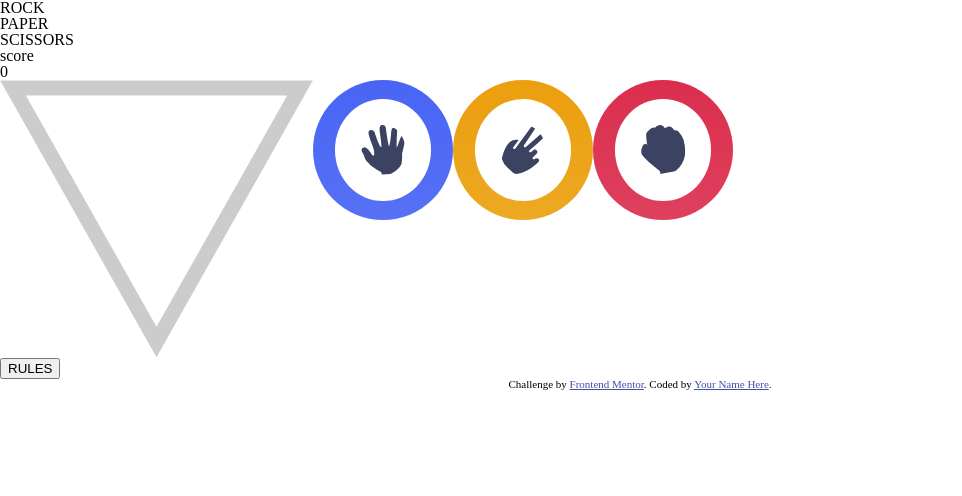
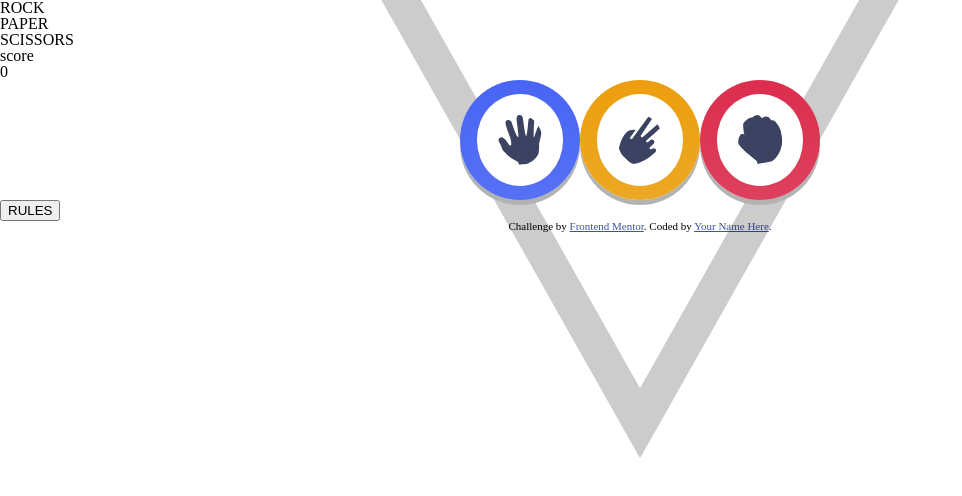
Before and after one commit to wilderav86/rock-paper-scissors, a website: page index.html in a window 1280 px wide. Shown: the whole page, without its empty margins (0-962 px from the left). Drawn offline with Linux system fonts and the light colour scheme.

Commit message:
arranged gamepieces

```diff
--- a/index.html
+++ b/index.html
@@ -41,7 +41,12 @@
         </div>
       </header>
       <section class="game-board-container">
-        <img src="images/bg-triangle.svg" alt="triangle" />
+        <div class="gamepiece-container">
+          <img
+            src="images/bg-triangle.svg"
+            alt="triangle"
+            class="bg-triangle"
+          />
           <div id="paper" class="paperGradient">
             <img src="images/icon-paper.svg" alt="paper" class="icon" />
           </div>
@@ -55,7 +60,13 @@
             />
           </div>
           <div id="rock" class="rockGradient">
-          <img height="50" src="images/icon-rock.svg" alt="rock" class="icon" />
+            <img
+              height="50"
+              src="images/icon-rock.svg"
+              alt="rock"
+              class="icon"
+            />
+          </div>
         </div>
       </section>
       <section class="results-container disabled">
--- a/styles/style.scss
+++ b/styles/style.scss
@@ -17,9 +17,9 @@ $primary: (
     background: $gradient;
     background-clip: padding-box;
     padding: 10px;
-    width: 120px;
-    height: 120px;
-    box-shadow: 0px 7px $gradient;
+    width: 100px;
+    height: 100px;
+    box-shadow: 0px 5px grayscale($color: #b5b1b1);
   }
   .#{$name}::after {
     position: absolute;
@@ -39,8 +39,26 @@ $neutral: (
 // background gradient
 $radialGradient: linear-gradient(hsl(214, 47%, 23%), hsl(237, 49%, 15%));
 
+.game-board-container {
+  display: grid;
+  place-items: center;
+}
+
+.gamepiece-container {
+  display: flex;
+  justify-content: center;
+  align-items: center;
+  flex-wrap: wrap;
+  position: relative;
+  width: 75%;
+}
+.bg-triangle {
+  position: absolute;
+  width: 75%;
+}
+
 .icon {
-  padding: 1.6rem;
+  padding: 1.3rem;
   background-color: white;
   border-radius: 50%;
   height: 50px;
@@ -53,10 +71,6 @@ $radialGradient: linear-gradient(hsl(214, 47%, 23%), hsl(237, 49%, 15%));
   height: 5.2rem;
 }
 
-.game-board-container {
-  display: flex;
-}
-
 .results-container {
   border: 2px solid red;
 }
```
Also changed, not shown: styles/style.css, 1 other file. Lines whose indentation alone changed are shown as unchanged.
